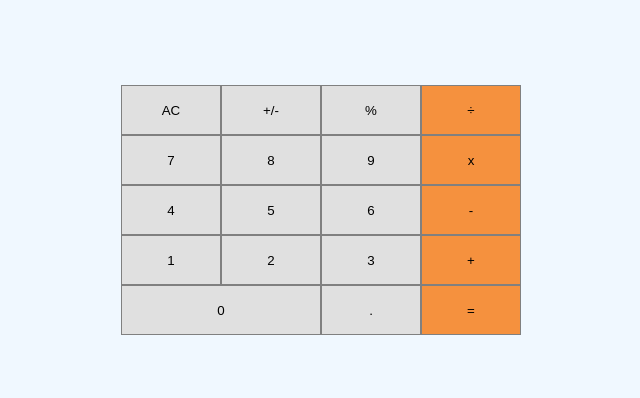
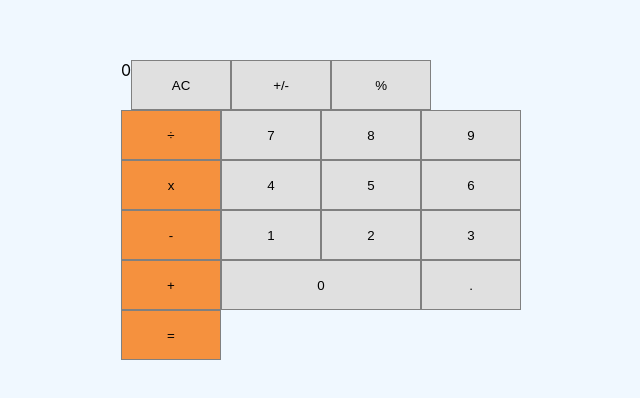
Before and after one commit to benardop/math-magicians, a React (Create React App) app: page / in a window 1280 px wide. Shown: the part 190-588 px from the top of the page, without its empty margins (319-959 px from the left). Built offline with nearby package versions, Linux system fonts and the light colour scheme.

Commit message:
Add calculator diplay row

```diff
--- a/src/components/Calculator.js
+++ b/src/components/Calculator.js
@@ -4,6 +4,7 @@ import Item from './Item';
 function Calculator() {
   return (
     <div className="calculator">
+      <div id="display" className="input-row">{0}</div>
       <Item label="AC" cl="light-gray" />
       <Item label="+/-" cl="light-gray" />
       <Item label="%" cl="light-gray" />
```
